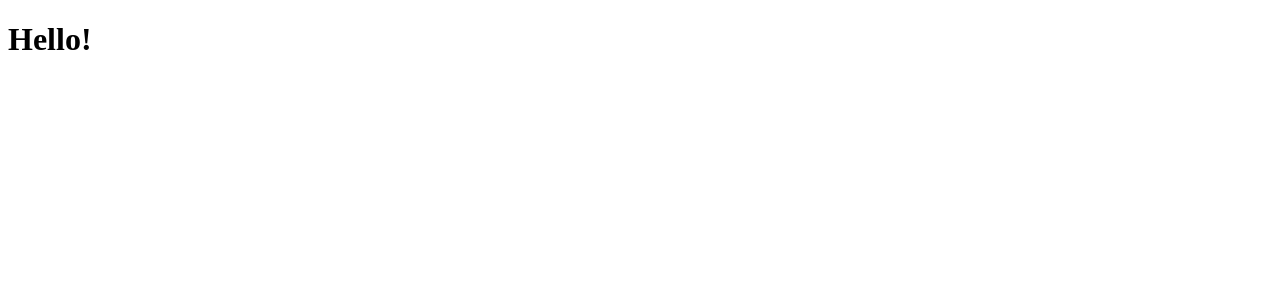
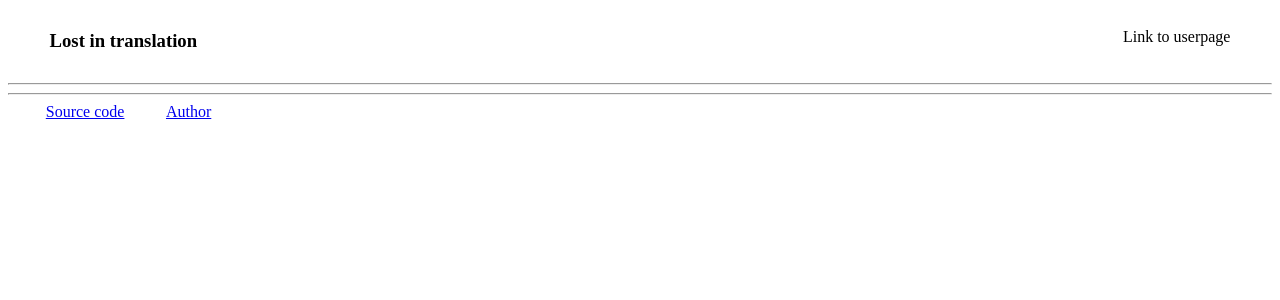
Before and after one commit to veliValentine/lost-in-translation, a React (Create React App) app: page / in a window 1280 px wide. Shown: the top 300 px of the page. Built offline with nearby package versions, Linux system fonts and the light colour scheme.

Commit message:
document: WIP README

```diff
--- a/package.json
+++ b/package.json
@@ -25,7 +25,6 @@
       "airbnb/hooks"
     ],
     "rules": {
-      "react/jsx-filename-extension": "off",
       "no-unused-vars": "warn",
       "no-console": "off"
     }
--- a/public/index.html
+++ b/public/index.html
@@ -24,7 +24,7 @@
       work correctly both with client-side routing and a non-root public URL.
       Learn how to configure a non-root public URL by running `npm run build`.
     -->
-    <title>React App</title>
+    <title>Lost in translation</title>
   </head>
   <body>
     <noscript>You need to enable JavaScript to run this app.</noscript>
--- a/src/App.js
+++ /dev/null
@@ -1,10 +0,0 @@
-import React from 'react';
-
-const App = () => {
-  console.log('Hello');
-  return (
-    <h1>Hello!</h1>
-  );
-};
-
-export default App;
--- /dev/null
+++ b/src/App.jsx
@@ -0,0 +1,16 @@
+import React from 'react';
+
+import Footer from './components/Footer';
+import Header from './components/Header';
+
+const App = () => {
+  console.log('Hello');
+  return (
+    <div>
+      <Header />
+      <Footer />
+    </div>
+  );
+};
+
+export default App;
```
Also changed, not shown: src/index.jsx (renamed from src/index.js), 1 other file (tests, documents, lock files or other folders).
